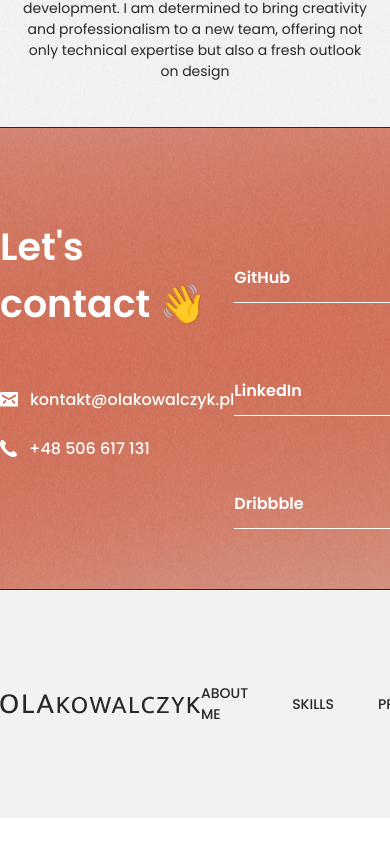
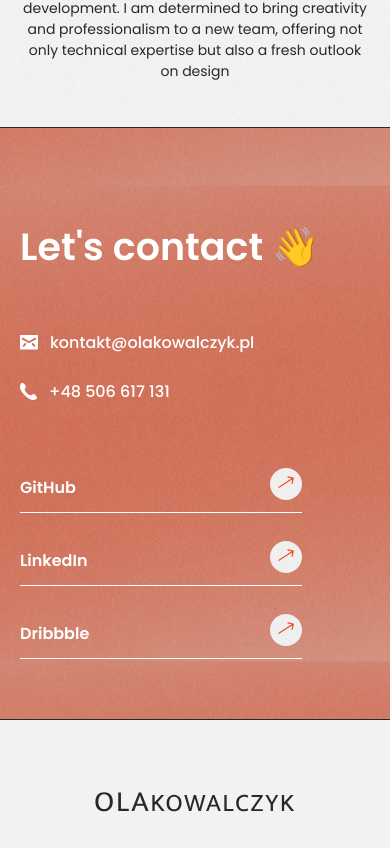
Before and after one commit to OlaHeklaDesign/PortfolioPaage, a React (Create React App) app: page / in a window 390 px wide. Shown: the part 5336-6184 px from the top of the page. Before the commit the page ends 6154 px from the top, so only its background shows below. Built offline with nearby package versions, Linux system fonts and the light colour scheme.

Commit message:
Contact and Footer responsivness

```diff
--- a/src/Components/Contact/Contact.css
+++ b/src/Components/Contact/Contact.css
@@ -55,3 +55,23 @@
   padding-bottom: 12px;
   margin-bottom: 28px;
 }
+
+@media only screen and (max-width: 1300px)  {
+  .contact {
+    padding: 90px 20px 32px 20px;
+  }
+}
+
+@media only screen and (max-width: 675px)  {
+  .contact {
+    flex-direction: column;
+    gap: 40px;
+  }
+  .contact-right button {
+    height: 32px;
+    width: 32px;
+  }
+  .contact-right button img {
+    width: 16px;
+  }
+}
--- a/src/Components/Footer/Footer.css
+++ b/src/Components/Footer/Footer.css
@@ -38,3 +38,36 @@
   display: flex;
   gap: 35px;
 }
+
+@media only screen and (max-width: 1300px)  {
+  .footer {
+    margin: 0 20px;
+  }
+}
+
+@media only screen and (max-width: 1093px)  {
+  .footer {
+    flex-direction: column;
+    align-items: center;
+    gap: 40px;
+  }
+  .footer img:first-child {
+    width: 200px;
+  }
+  .footer-contact img {
+    width: 24px !important;
+  }
+}
+
+@media only screen and (max-width: 440px)  {
+  .footer ul {
+    flex-direction: column;
+    align-items: center;
+    gap: 20px;
+  }
+  .footer-contact {
+    flex-direction: column;
+    align-items: center;
+    gap: 10px;
+  }
+}
--- a/src/index.css
+++ b/src/index.css
@@ -39,7 +39,7 @@ code {
 
 .red-bg {
   background: url('../src/Components/Assets/red-bg.png');
-  background-repeat: no-repeat;
+  background-repeat: repeat-y;
   background-position: center;
 }
 
```
